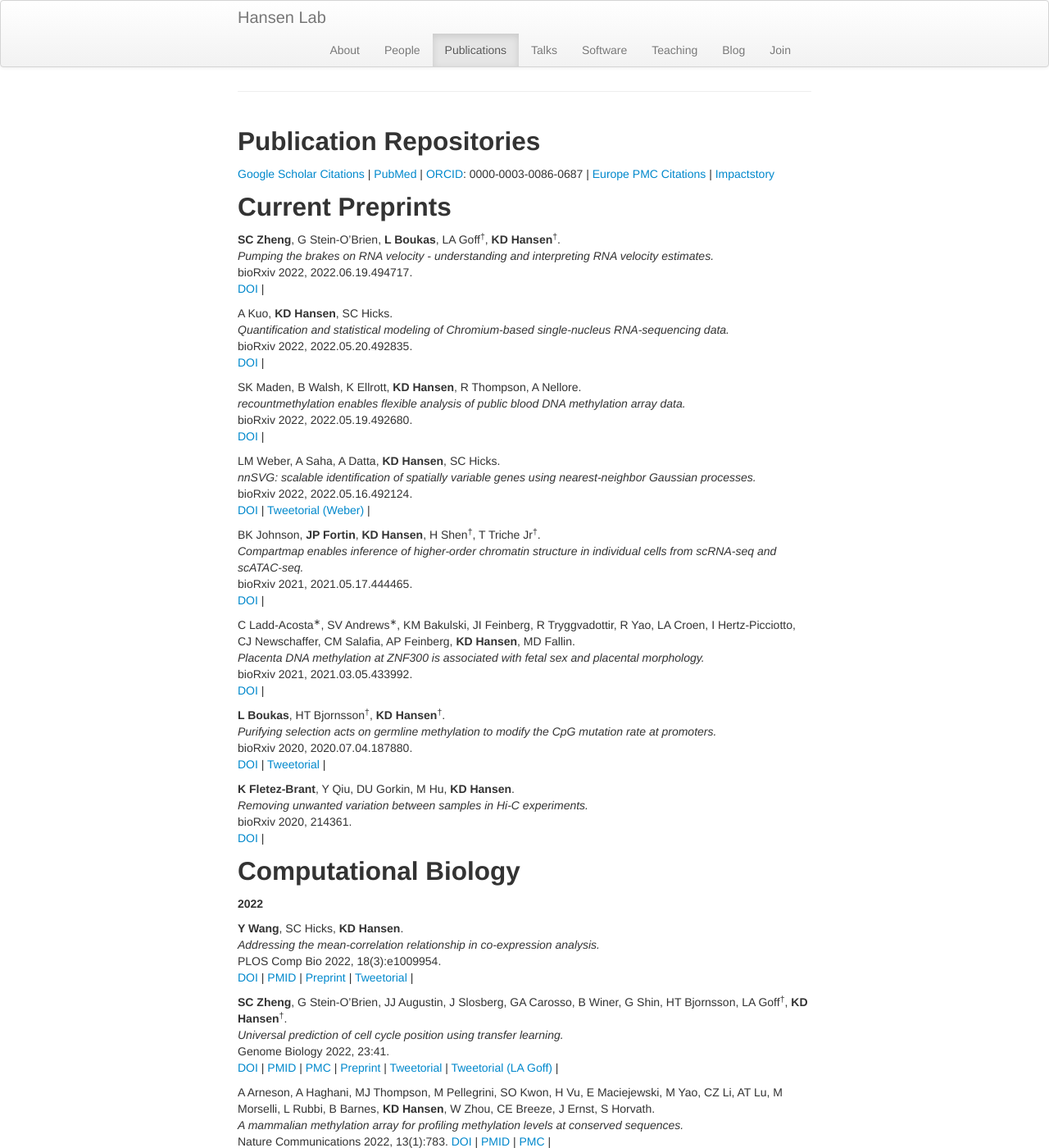
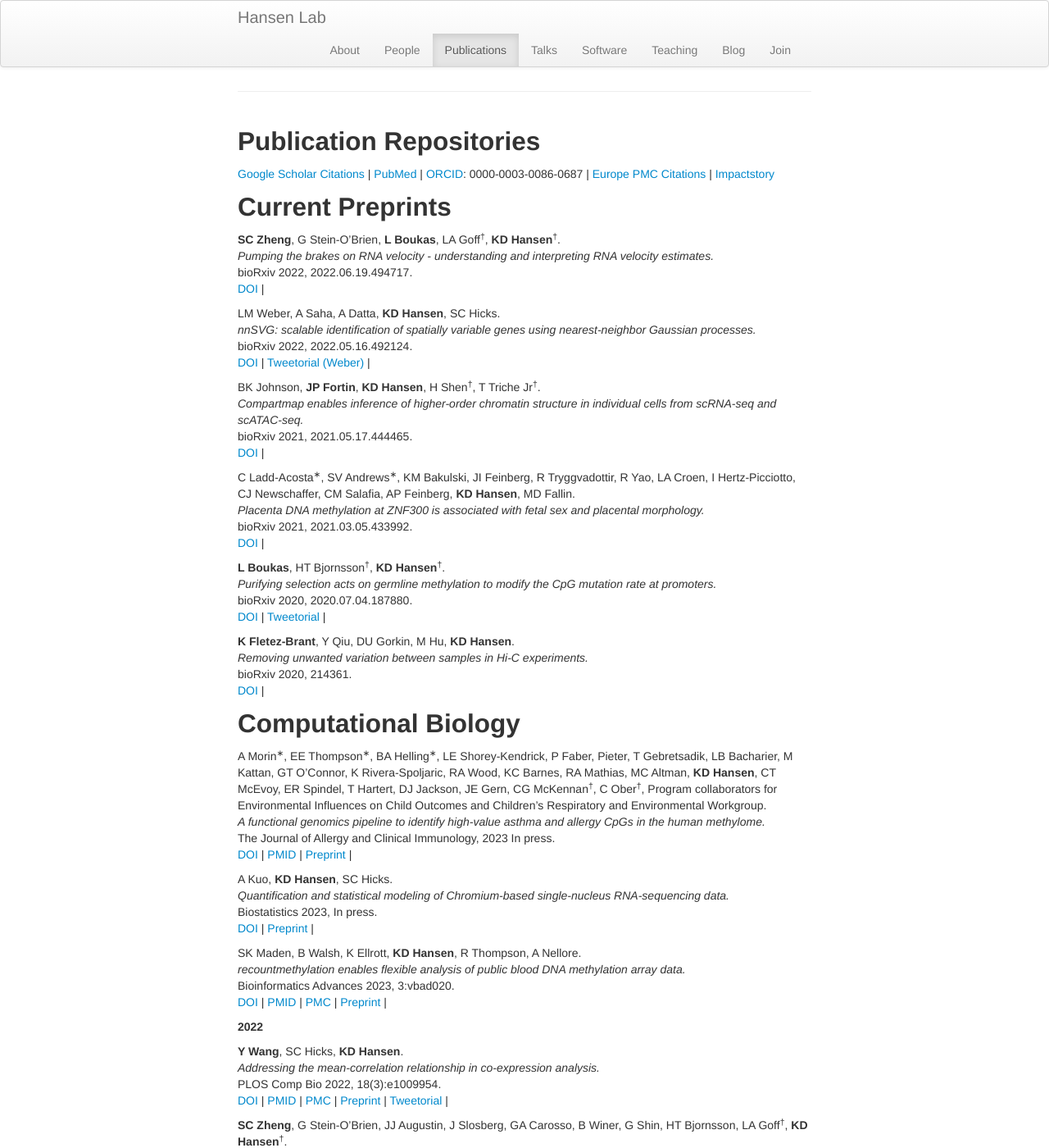
Before and after one commit to hansenlab/hansenlab.github.io, a Jekyll site: the page built from 02-pubs.md, in a window 1280 px wide and 1400 px high. Shown: the whole window at 82% size. Built offline with Jekyll 4.4.1, drawn with Linux system fonts in a browser that asks for light colours; comment, search, counter and statistics services are not loaded; some of the changed text lies outside the part shown.

Commit message:
new pubs

```diff
--- a/02-pubs.md
+++ b/02-pubs.md
@@ -25,18 +25,6 @@ _Pumping the brakes on RNA velocity - understanding and interpreting RNA velocit
 bioRxiv 2022, 2022.06.19.494717.
 [DOI](https://doi.org/10.1101/2022.06.19.494717) |
 <span data-badge-type="4" data-doi="10.1101/2022.06.19.494717" data-hide-no-mentions="true" class="altmetric-embed"> </span>
-
-A Kuo, **KD Hansen**, SC Hicks.
-_Quantification and statistical modeling of Chromium-based single-nucleus RNA-sequencing data._
-bioRxiv 2022, 2022.05.20.492835.
-[DOI](https://doi.org/10.1101/2022.05.20.492835) |
-<span data-badge-type="4" data-doi="10.1101/2022.05.20.492835" data-hide-no-mentions="true" class="altmetric-embed"> </span>
-
-SK Maden, B Walsh, K Ellrott, **KD Hansen**, R Thompson, A Nellore.
-_recountmethylation enables flexible analysis of public blood DNA methylation array data._
-bioRxiv 2022, 2022.05.19.492680.
-[DOI](https://doi.org/10.1101/2022.05.19.492680) |
-<span data-badge-type="4" data-doi="10.1101/2022.05.19.492680" data-hide-no-mentions="true" class="altmetric-embed"> </span>
 
 LM Weber, A Saha, A Datta, **KD Hansen**, SC Hicks.
 _nnSVG: scalable identification of spatially variable genes using nearest-neighbor Gaussian processes._
@@ -74,6 +62,30 @@ bioRxiv 2020, 214361.
 Computational Biology
 ---------------------
 
+A Morin<sup>&lowast;</sup>, EE Thompson<sup>&lowast;</sup>, BA Helling<sup>&lowast;</sup>, LE Shorey-Kendrick, P Faber, Pieter, T Gebretsadik, LB Bacharier, M Kattan, GT O'Connor, K Rivera-Spoljaric, RA Wood,  KC Barnes, RA Mathias, MC Altman, **KD Hansen**, CT McEvoy, ER Spindel, T Hartert, DJ Jackson, JE Gern, CG McKennan<sup>&dagger;</sup>, C Ober<sup>&dagger;</sup>, Program collaborators for Environmental Influences on Child Outcomes and Children's Respiratory and Environmental Workgroup.
+_A functional genomics pipeline to identify high-value asthma and allergy CpGs in the human methylome._
+The Journal of Allergy and Clinical Immunology, 2023 In press.
+[DOI](https://doi.org/10.1016/j.jaci.2022.12.828) |
+[PMID](http://www.ncbi.nlm.nih.gov/pubmed/36754293) |
+[Preprint](https://doi.org/10.1101/2022.05.19.22275204) |
+<span data-badge-type="4" data-doi="10.1016/j.jaci.2022.12.828" data-hide-no-mentions="true" class="altmetric-embed"> </span>
+
+A Kuo, **KD Hansen**, SC Hicks.
+_Quantification and statistical modeling of Chromium-based single-nucleus RNA-sequencing data._
+Biostatistics 2023, In press.
+[DOI](https://doi.org/10.1101/2022.05.20.492835) |
+[Preprint](https://doi.org/10.1101/2022.05.20.492835) |
+<span data-badge-type="4" data-doi="10.1101/2022.05.20.492835" data-hide-no-mentions="true" class="altmetric-embed"> </span>
+
+SK Maden, B Walsh, K Ellrott, **KD Hansen**, R Thompson, A Nellore.
+_recountmethylation enables flexible analysis of public blood DNA methylation array data._
+Bioinformatics Advances 2023, 3:vbad020.
+[DOI](https://doi.org/10.1093/bioadv/vbad020) |
+[PMID](http://www.ncbi.nlm.nih.gov/pubmed/36874953) |
+[PMC](http://www.ncbi.nlm.nih.gov/pmc/articles/PMC9976962) |
+[Preprint](https://doi.org/10.1101/2022.05.19.492680) |
+<span data-badge-type="4" data-doi="10.1093/bioadv/vbad020" data-hide-no-mentions="true" class="altmetric-embed"> </span>
+
 **2022**
 
 **Y Wang**, SC Hicks, **KD Hansen**.
@@ -81,6 +93,7 @@ _Addressing the mean-correlation relationship in co-expression analysis._
 PLOS Comp Bio 2022, 18(3):e1009954.
 [DOI](https://doi.org/10.1371/journal.pcbi.1009954) |
 [PMID](http://www.ncbi.nlm.nih.gov/pubmed/35353807) |
+[PMC](http://www.ncbi.nlm.nih.gov/pmc/articles/PMC9009771) |
 [Preprint](https://doi.org/10.1101/2020.02.13.944777) |
 [Tweetorial](https://twitter.com/KasperDHansen/status/1228157664854781952?s=20) |
 <span data-badge-type="4" data-doi="10.1371/journal.pcbi.1009954" data-hide-no-mentions="true" class="altmetric-embed"> </span>
@@ -725,6 +738,19 @@ Leanpub, 2016.
 Published Preprints
 -------------------
 
+A Kuo, **KD Hansen**, SC Hicks.
+_Quantification and statistical modeling of Chromium-based single-nucleus RNA-sequencing data._
+bioRxiv 2022, 2022.05.20.492835.
+[DOI](https://doi.org/10.1101/2022.05.20.492835) |
+<span data-badge-type="4" data-doi="10.1101/2022.05.20.492835" data-hide-no-mentions="true" class="altmetric-embed"> </span>
+
+SK Maden, B Walsh, K Ellrott, **KD Hansen**, R Thompson, A Nellore.
+_recountmethylation enables flexible analysis of public blood DNA methylation array data._
+bioRxiv 2022, 2022.05.19.492680.
+[DOI](https://doi.org/10.1101/2022.05.19.492680) |
+<span data-badge-type="4" data-doi="10.1101/2022.05.19.492680" data-hide-no-mentions="true" class="altmetric-embed"> </span>
+
+
 **Y Wang**, SC Hicks, **KD Hansen**.
 _Co-expression analysis is biased by a mean-correlation relationship._
 bioRxiv 2020, 2020.02.13.944777.
```
